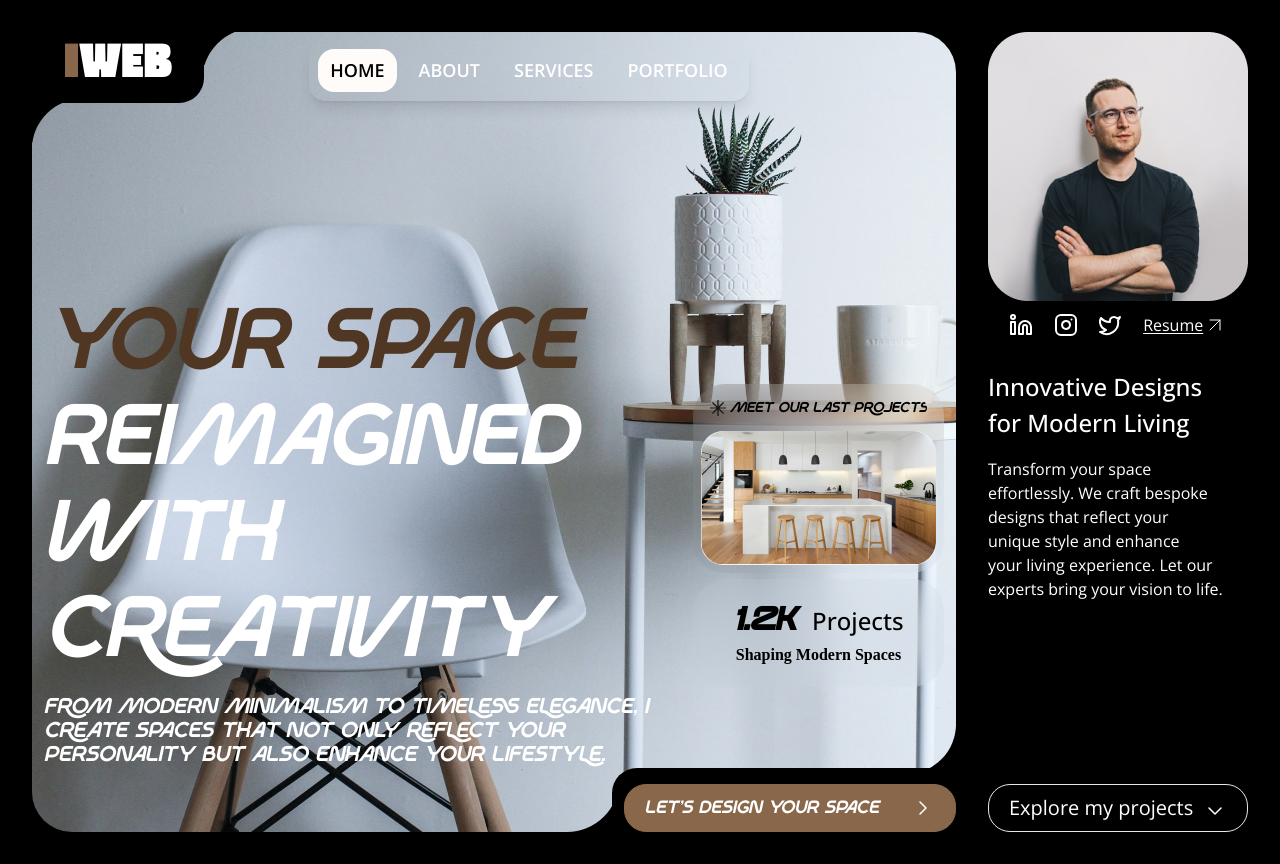
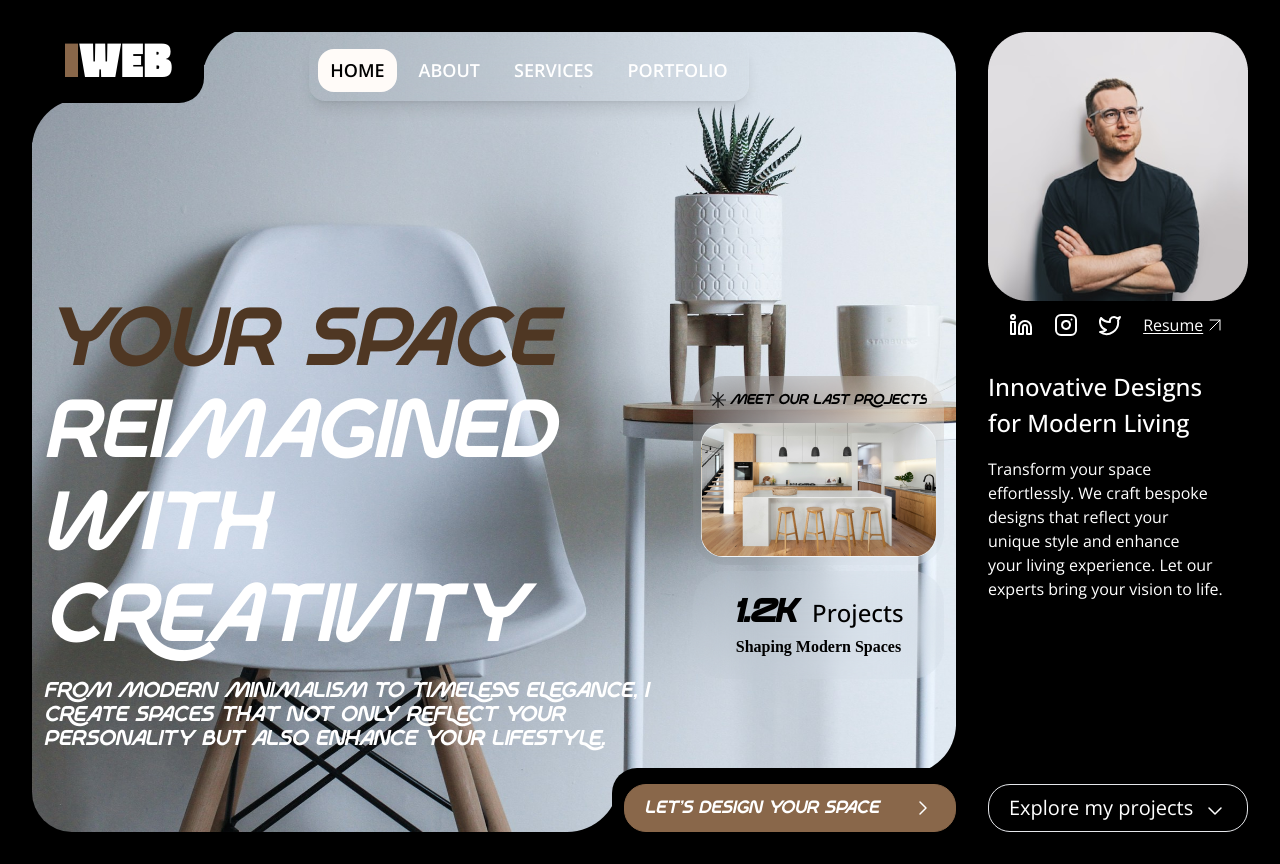
Before and after one commit to marwan562/Inspire-Web, a Next.js app: page /section-2 in a window 1280 px wide. Built offline with nearby package versions, Linux system fonts and the light colour scheme; a web font is replaced by a local one.

Commit message:
fix text size

```diff
--- a/src/app/section-2/page.tsx
+++ b/src/app/section-2/page.tsx
@@ -64,8 +64,8 @@ const Page = () => {
         {/*Headline*/}
         <div className="     absolute top-[22%] sm:top-[18%] md:top-[29%] lg:top-[33%]    w-full h-full leading-none">
           <div className="   flex space-y-2 flex-col mx-3 m-auto md:flex-row justify-around items-start  lg:items-center ">
-            <div className="  max-w-[480px]  lg:max-w-[766px] text-wrap   flex flex-col items-center justify-center gap-[15px]">
-              <h2 className=" font-rosca  text-wrap text-[52px] sm:text-[60px]  text-primary  md:text-inherit lg:text-[70px] xl:text-[96px] ">
+            <div className="  max-w-[480px]  lg:max-w-[766px]    flex flex-col items-center justify-center gap-[15px]">
+              <h2 className=" font-rosca  text-wrap text-[52px] sm:text-[60px]  text-primary  md:text-inherit lg:text-[70px] xl:text-[92px] ">
                 <span className=" text-secondary">Your Space</span> Reimagined
                 with Creativity
               </h2>
```
